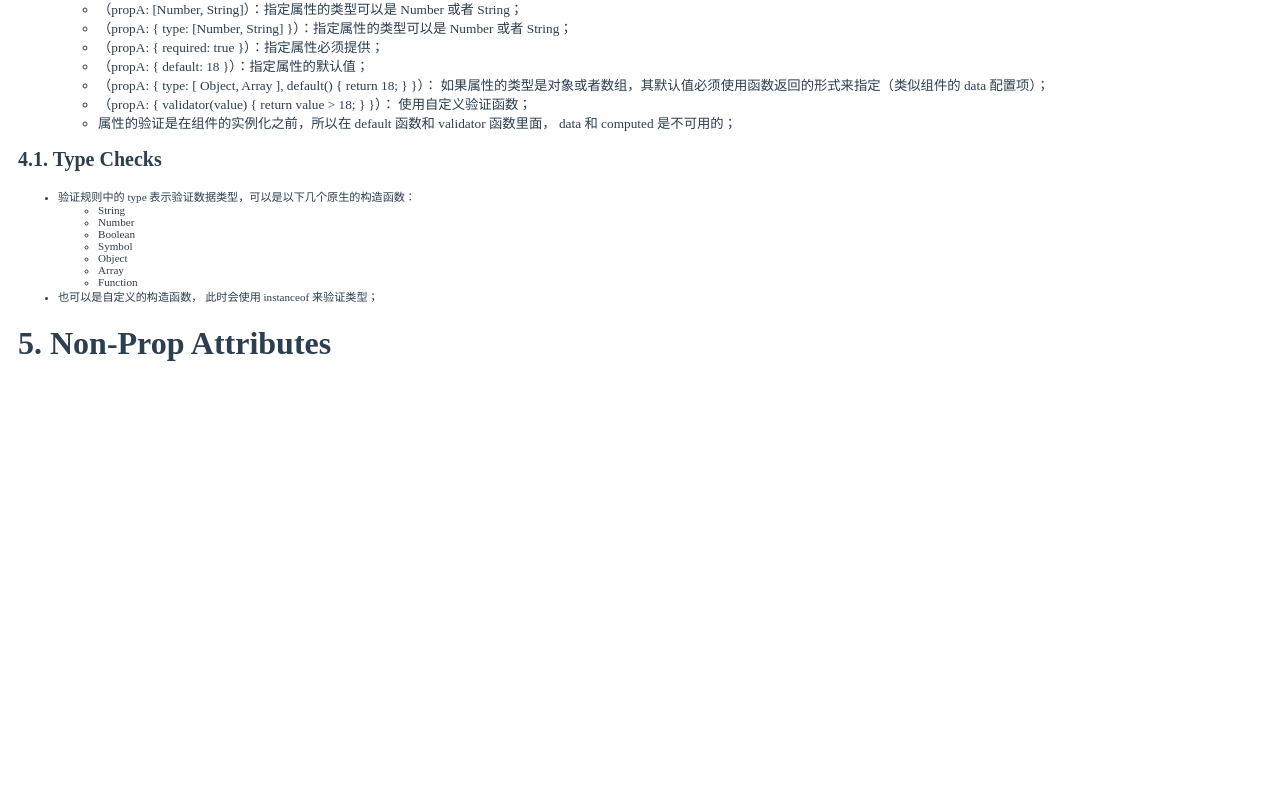
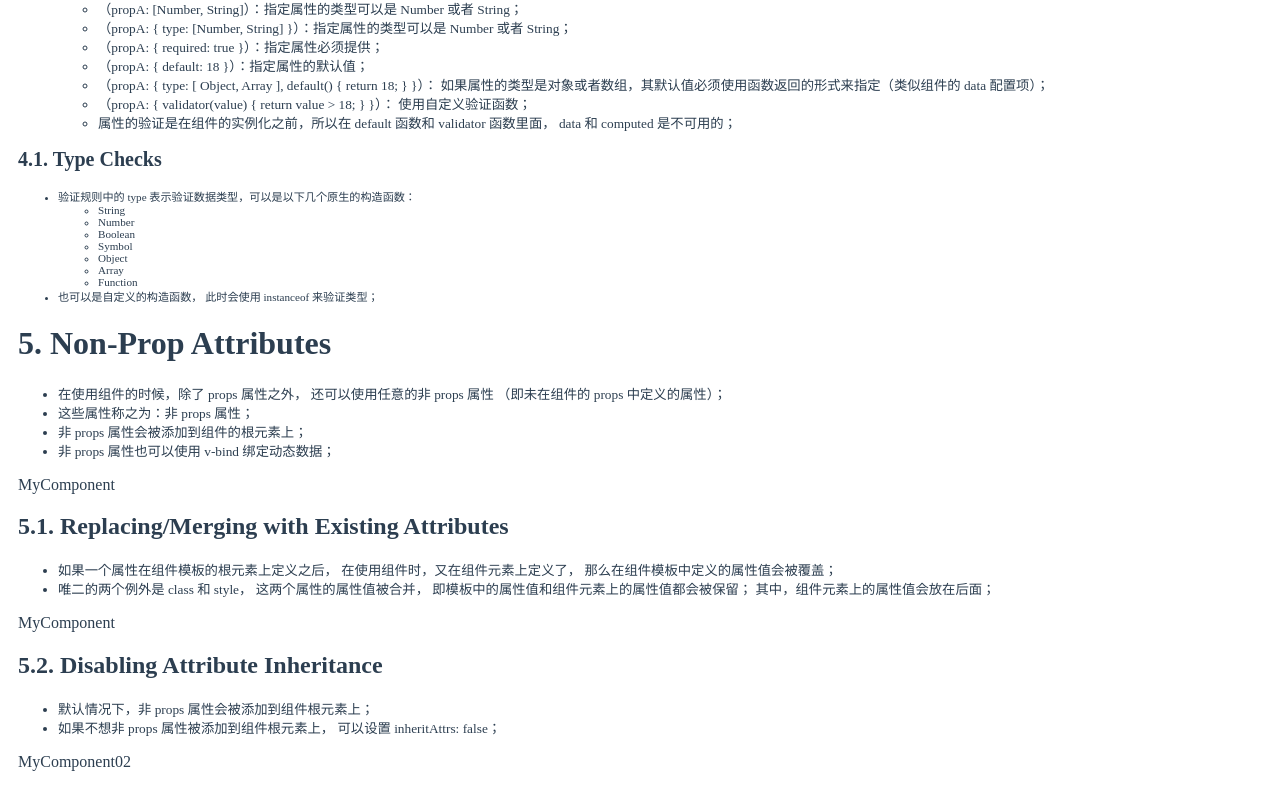
Before and after one commit to luotaoyeah/learning-vue, a Vue app: page /#/guide/props in a window 1280 px wide. Shown: the part 989-1794 px from the top of the page. Before the commit the page ends 1391 px from the top, so only its background shows below. Built offline with nearby package versions, Linux system fonts and the light colour scheme.

Commit message:
props: non-prop attributes

```diff
--- a/src/doc/guide/props/props-non-prop-attribute.vue
+++ b/src/doc/guide/props/props-non-prop-attribute.vue
@@ -1,10 +1,75 @@
 <template>
-  <div><h1>5. Non-Prop Attributes</h1></div>
+  <div>
+    <h1>5. Non-Prop Attributes</h1>
+    <small>
+      <ul>
+        <li>
+          在使用组件的时候，除了 props 属性之外，
+          还可以使用任意的非 props 属性
+          （即未在组件的 props 中定义的属性）；
+        </li>
+        <li>这些属性称之为：非 props 属性；</li>
+        <li>非 props 属性会被添加到组件的根元素上；</li>
+        <li>非 props 属性也可以使用 v-bind 绑定动态数据；</li>
+      </ul>
+    </small>
+    <MyComponent
+      id="my-component"
+      v-bind:title="title"
+    ></MyComponent>
+    <h2>5.1. Replacing/Merging with Existing Attributes</h2>
+    <small>
+      <ul>
+        <li>
+          如果一个属性在组件模板的根元素上定义之后，
+          在使用组件时，又在组件元素上定义了，
+          那么在组件模板中定义的属性值会被覆盖；
+        </li>
+        <li>
+          唯二的两个例外是 class 和 style，
+          这两个属性的属性值被合并，
+          即模板中的属性值和组件元素上的属性值都会被保留；
+          其中，组件元素上的属性值会放在后面；
+        </li>
+      </ul>
+    </small>
+    <MyComponent
+      id="my-component-01"
+      class="foo"
+    ></MyComponent>
+    <h2>5.2. Disabling Attribute Inheritance</h2>
+    <small>
+      <ul>
+        <li>默认情况下，非 props 属性会被添加到组件根元素上；</li>
+        <li>
+          如果不想非 props 属性被添加到组件根元素上，
+          可以设置 inheritAttrs: false；
+        </li>
+      </ul>
+    </small>
+    <MyComponent02
+      id="my-component-02"
+      class="bar"
+    ></MyComponent02>
+  </div>
 </template>
 <script>
+import Vue from "vue";
+
+Vue.component("MyComponent", {
+  template: "<p id='foo' class='bar'>MyComponent</p>"
+});
+
+Vue.component("MyComponent02", {
+  template: "<p id='foo' class='foo'>MyComponent02</p>",
+  inheritAttrs: false
+});
+
 export default {
   data() {
-    return {};
+    return {
+      title: "hello world"
+    };
   }
 };
 </script>
```
